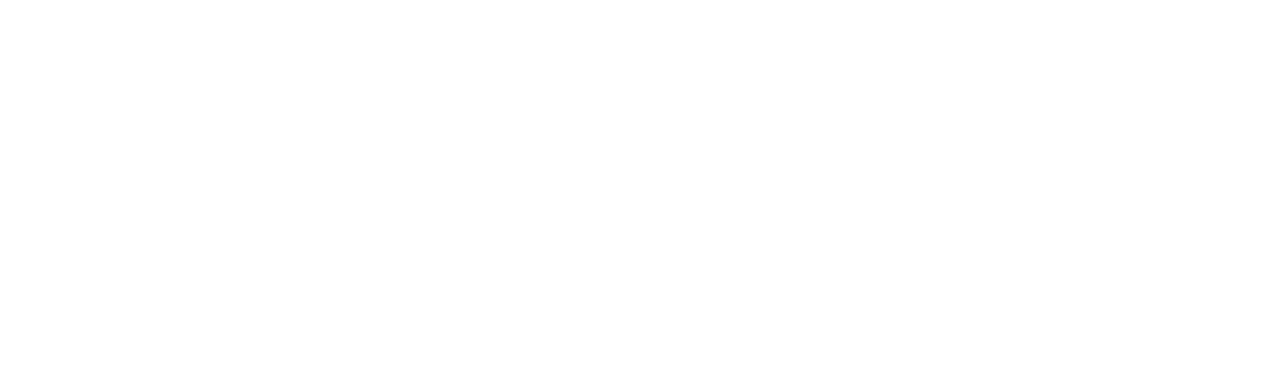
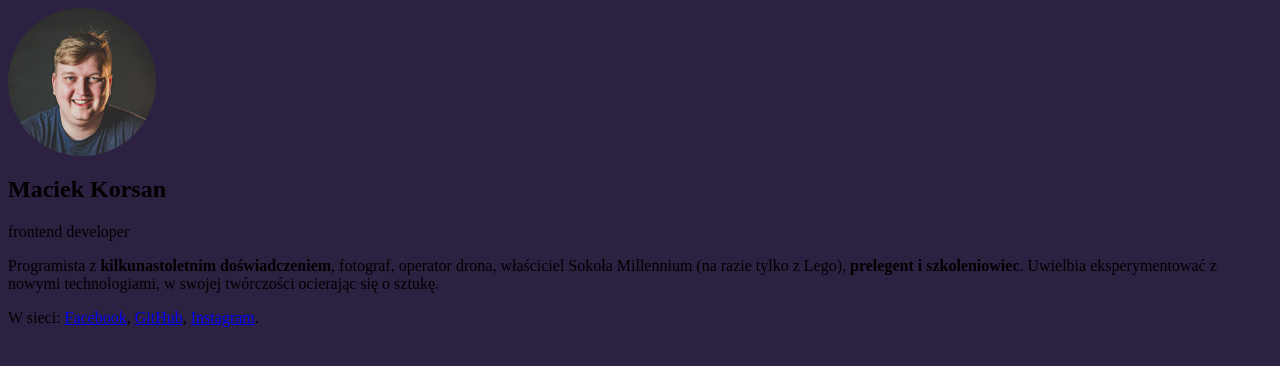
Before and after one commit to Egrzesiak/homework_card, a plain HTML site: page index.html in a window 1280 px wide. Drawn offline with Linux system fonts and the light colour scheme.

Commit message:
feat. HTML done

```diff
--- a/css/style.css
+++ b/css/style.css
@@ -6,3 +6,7 @@
 *, *:before, *:after {
     box-sizing: inherit;
 }
+
+body {
+    background-color: #2C2141;
+}
--- a/index.html
+++ b/index.html
@@ -1,4 +1,5 @@
 <html lang="pl">
+
 <head>
     <meta charset="UTF-8">
     <meta name="viewport" content="width=device-width, initial-scale=1.0">
@@ -8,9 +9,27 @@
     <link rel="stylesheet" href="css/style.css" type="text/css">
     <link rel="stylesheet" href="css/style.css" type="text/css">
 </head>
+
 <body>
+    <div class="card">
+        <img src="img/maciek.png" alt="" class="card__image">
+        <section class="card__about">
+            <h1 class="card__about--name">
+                Maciek Korsan
+            </h1>
+            <p class="card__about--job">
+                frontend developer
+            </p>
+            <p class="card__about--description">
+                Programista z <strong class="card__about--description--orange">kilkunastoletnim doświadczeniem</strong>, fotograf, operator drona, właściciel Sokoła Millennium
+                (na razie tylko z Lego), <strong class="card__about--description--orange">prelegent i szkoleniowiec</strong>. Uwielbia eksperymentować z nowymi technologiami, w
+                swojej twórczości ocierając się o sztukę.
+            </p>
+            <p class="card__about--footer">
+                W sieci: <a href="*" class="card__about--footer--links">Facebook</a>, <a href="*" class="card__about--footer--links">GitHub</a>, <a href="*" class="card__about--footer--links">Instagram</a>.
+            </p>
+        </section>
+    </div>
+</body>
 
-
-
-</body>
 </html>
```
Also changed, not shown: img/maciek.png (added).
